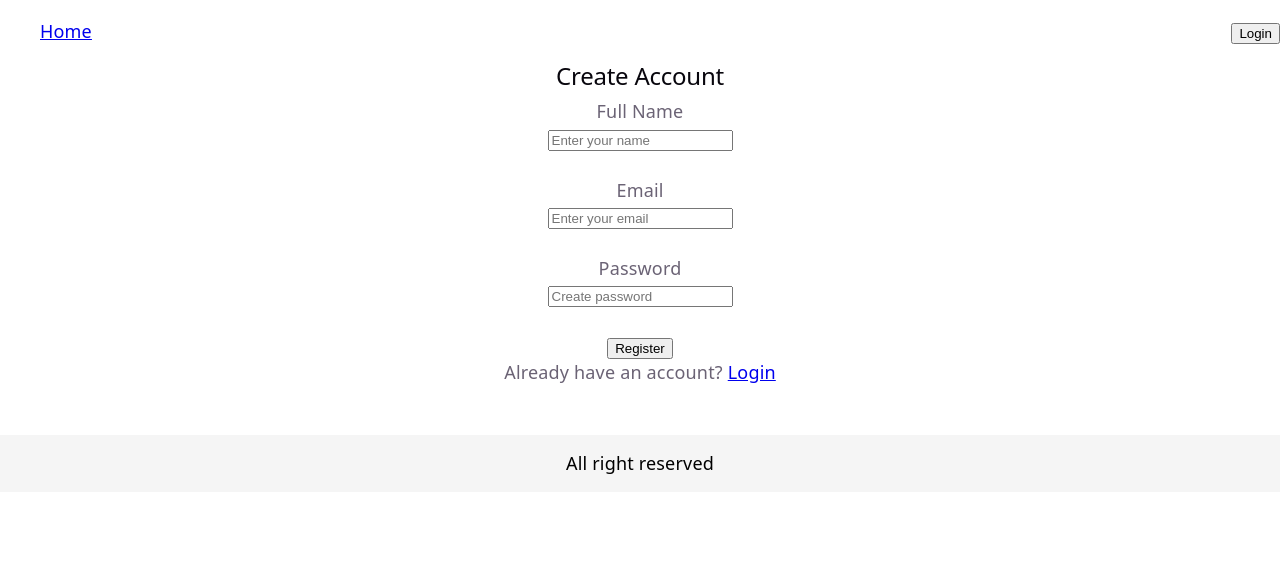
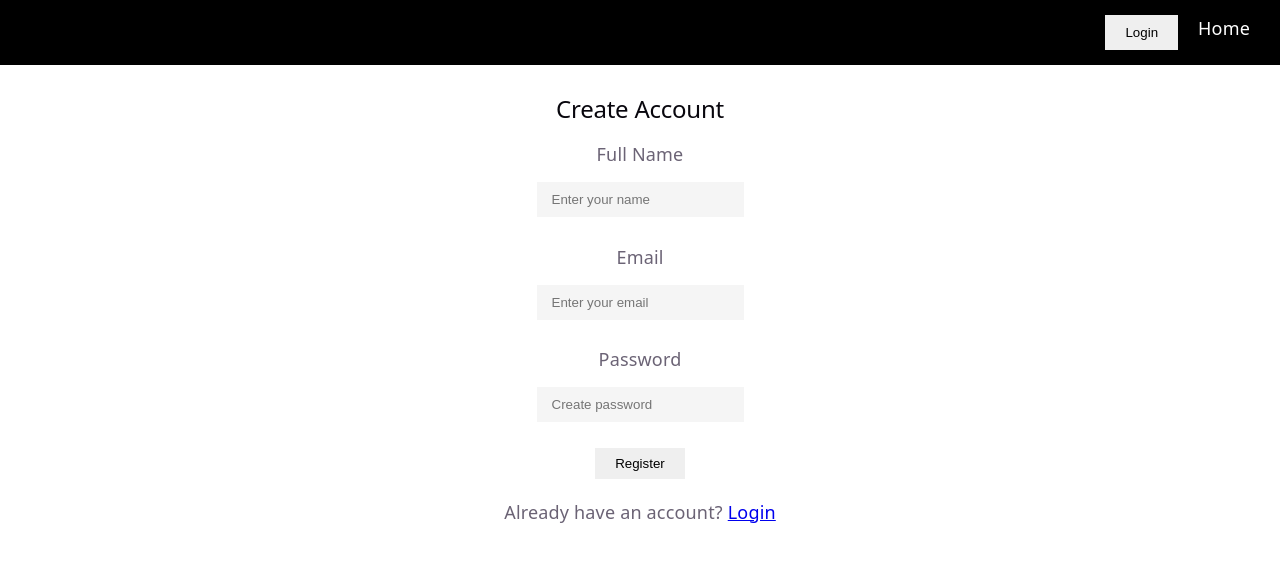
Before and after one commit to kumarbo/Cinema-Ticket-Booking, a React (Vite) app: page /register in a window 1280 px wide. Shown: the top 562 px of the page. Built offline with nearby package versions, Linux system fonts and the light colour scheme.

Commit message:
cast issue fixed

```diff
--- a/src/App.tsx
+++ b/src/App.tsx
@@ -1,7 +1,7 @@
 import "./App.css";
 import Header from "./Components/Header";
 import Featured from "./Components/Featured";
-import Footer from "./Components/Footer";
+
 import Detail from "./Components/Detail";
 import Seats from "./Components/Seats";
 import BookingSummary from "./Components/BookingSummary";
@@ -14,8 +14,6 @@ import { AuthProvider } from "./Components/AuthContext";
 
 import ProtectedRoute from "./Components/ProtectedRoute";
 import MyBookings from "./Components/MyBookings";
-
-import Admin from "./Components/Admin";
 
 function App() {
   return (
@@ -30,7 +28,6 @@ function App() {
             <Route path="/login" element={<Login />} />
             <Route path="/register" element={<Registration />} />
             <Route path="/my-bookings" element={<MyBookings />} />
-            <Route path="/admin" element={<Admin />} />
 
             {/* 🔒 PROTECTED ROUTES */}
             <Route
@@ -60,8 +57,6 @@ function App() {
               }
             />
           </Routes>
-
-          <Footer />
         </BrowserRouter>
       </BookingProvider>
     </AuthProvider>
--- a/src/Components/Detail.tsx
+++ b/src/Components/Detail.tsx
@@ -78,9 +78,18 @@ export default function Details() {
 
       {/* MOVIE INFO */}
       <div className="movie-description">
-        <img src={movie.image} />
-        <h2>{movie.name}</h2>
-        <p>{movie.description}</p>
+        <div>
+          <img src={movie.image} />
+        </div>
+
+        <div className="description-div">
+          <h2>{movie.name}</h2>
+
+          <p>{movie.description}</p>
+          <p>Release Date: {movie.releaseDate}</p>
+          <p>Director: {movie.director}</p>
+          <p>Cast: {movie.cast?.join(", ")}</p>
+        </div>
       </div>
 
       {/* DATE */}
--- a/src/Components/Footer.tsx
+++ /dev/null
@@ -1,7 +0,0 @@
-export default function Footer() {
-  return (
-    <section className="footer">
-      <p>All right reserved</p>
-    </section>
-  );
-}
--- a/src/Components/Header.tsx
+++ b/src/Components/Header.tsx
@@ -1,3 +1,5 @@
+import "../styles/Header.css";
+
 import { Link, useNavigate } from "react-router-dom";
 import { useAuth } from "./AuthContext";
 
@@ -11,15 +13,7 @@ export default function Header() {
   };
 
   return (
-    <ul
-      className="nav-bar"
-      style={{
-        display: "flex",
-        gap: "15px",
-        alignItems: "center",
-        listStyle: "none",
-      }}
-    >
+    <ul className="nav-bar">
       {/* HOME */}
       <Link to="/">
         <li>Home</li>
@@ -33,7 +27,7 @@ export default function Header() {
       )}
 
       {/* RIGHT SIDE AUTH */}
-      <div style={{ marginLeft: "auto", display: "flex", gap: "10px" }}>
+      <div>
         {user ? (
           <>
             <li>👋 {user.name}</li>
--- a/src/index.css
+++ b/src/index.css
@@ -131,6 +131,12 @@ code {
 }
 
 /* details */
+.description-div {
+  display: flex;
+  flex-direction: column;
+  align-items: flex-start;
+  padding-left: 30px;
+}
 .featured-wallpaper {
   width: 100%;
   overflow: hidden;
@@ -141,6 +147,7 @@ code {
 }
 .featured-wallpaper .bannerImg {
   filter: brightness(0.6);
+  width: 100%;
 }
 .featured-wallpaper .playBtn {
   position: absolute;
@@ -154,7 +161,7 @@ code {
   display: flex;
   flex-wrap: wrap;
   flex-direction: row;
-  justify-content: flex-start;
+  justify-content: center;
 }
 .movie-description .thumbnail-pic {
   margin: 0px 30px 0px 30px;
@@ -386,3 +393,54 @@ code {
 .seat.selected {
   background: green;
 }
+
+/* Login form */
+.login-container {
+  padding-top: 30px;
+}
+.login-container h2 {
+  padding-bottom: 10px;
+}
+.login-container form input {
+  padding: 10px 15px;
+  border: none;
+  outline: none;
+  background: #f5f5f5;
+}
+.login-container form button {
+  border: none;
+  outline: none;
+  padding: 8px 20px;
+  margin-bottom: 20px;
+}
+.login-container form button:hover {
+  cursor: pointer;
+  background: black;
+  color: white;
+}
+
+/* register form */
+.register-container {
+  padding-top: 30px;
+}
+.register-container h2 {
+  padding-bottom: 10px;
+}
+.register-container form input {
+  padding: 10px 15px;
+  border: none;
+  outline: none;
+  background: #f5f5f5;
+  margin-top: 15px;
+}
+.register-container form button {
+  border: none;
+  outline: none;
+  padding: 8px 20px;
+  margin-bottom: 20px;
+}
+.register-container form button:hover {
+  cursor: pointer;
+  background: black;
+  color: white;
+}
```
Also changed, not shown: 1 other file (tests, documents, lock files or other folders).
